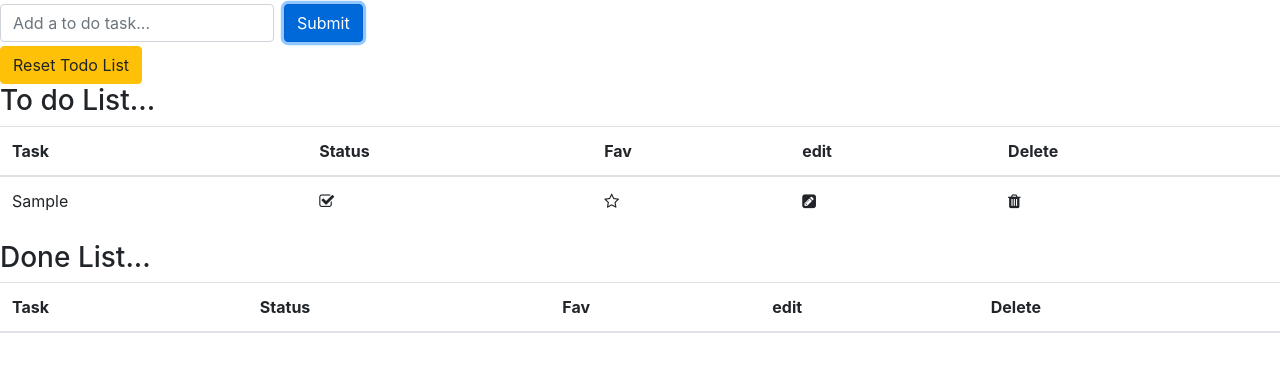
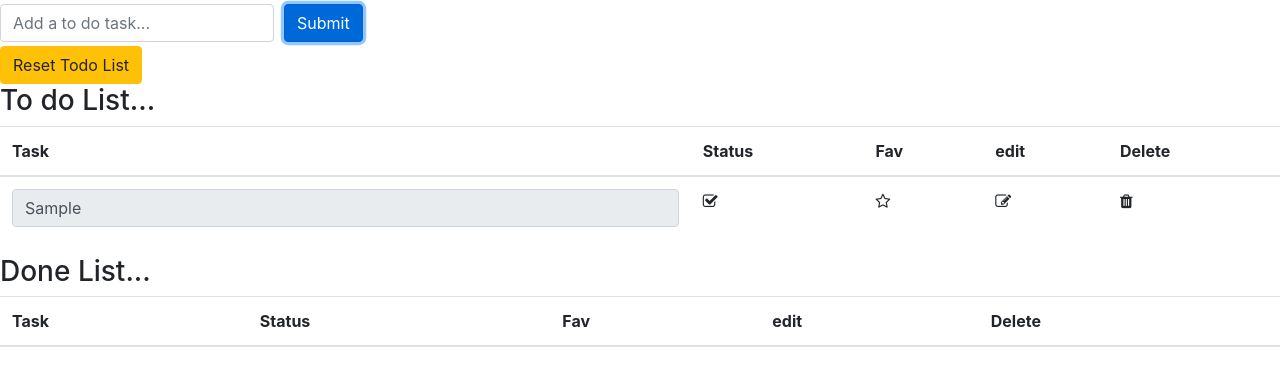
Before and after one commit to edumarg/react-planner-app, a React (Create React App) app: page / in a window 1280 px wide. Both pictures are taken after typing "Sample" into the empty fields and a click on the button "Submit". Shown: the top 386 px of the page. Built offline with nearby package versions, Linux system fonts and the light colour scheme.

Commit message:
reformated list so task is a form

```diff
--- a/src/App.js
+++ b/src/App.js
@@ -19,6 +19,7 @@ class App extends Component {
   handleNewTask(newTask) {
     let newTodoList = [...this.state.todoList];
     newTodoList = [newTask, ...this.state.todoList];
+    console.log("new list", newTodoList);
     this.setState({ todoList: newTodoList });
   }
 
@@ -61,16 +62,20 @@ class App extends Component {
       this.setState({ doneList: sortedList });
   }
 
+  handleEdit(task) {
+    console.log("edit", task);
+    let newList = [...this.state.todoList];
+    const index = newList.indexOf(task);
+    newList[index] = { ...newList[index] };
+    newList[index].beingEdited = !newList[index].beingEdited;
+    this.setState({ todoList: newList });
+  }
+
   handleReset(list) {
-    console.log("reset");
     let newList = [...list];
     newList = [];
     if (list === this.state.todoList) this.setState({ todoList: newList });
     else if (list === this.state.doneList) this.setState({ doneList: newList });
-  }
-
-  handleEdit(task, list) {
-    console.log("edit", task);
   }
 
   render() {
@@ -90,7 +95,7 @@ class App extends Component {
           onMove={(task) => this.handleMove(task, todoList, doneList)}
           onDelete={(task) => this.handleDelete(task, todoList)}
           onFavorite={(task) => this.handleFavorite(task, todoList)}
-          onEdit={(task) => this.handleEdit(task, todoList)}
+          onEdit={(task) => this.handleEdit(task)}
         ></List>{" "}
         {doneList.length > 0 && (
           <ResetButton
@@ -106,7 +111,6 @@ class App extends Component {
           }
           onDelete={(task) => this.handleDelete(task, doneList)}
           onFavorite={(task) => this.handleFavorite(task, doneList)}
-          onEdit={(task) => this.handleEdit(task, todoList)}
         ></List>{" "}
       </React.Fragment>
     );
--- a/src/components/addBar.jsx
+++ b/src/components/addBar.jsx
@@ -8,6 +8,7 @@ class AddBar extends Component {
       done: false,
       createdAt: "",
       favorite: false,
+      beingEdited: false,
     };
   }
 
@@ -24,7 +25,7 @@ class AddBar extends Component {
     let id = new Date() - new Date("1987-07-22");
     const now = Date.now();
     const createdDate = new Date(now);
-    let newTodoTask = this.state.task;
+    let newTodoTask = { ...this.state.task };
     newTodoTask = event.target.value;
     this.setState({ task: newTodoTask, createdAt: createdDate, id });
   }
--- a/src/components/list.jsx
+++ b/src/components/list.jsx
@@ -1,11 +1,27 @@
-import React from "react";
-import MyButton from "./common/buttons";
+import React, { Component } from "react";
+import MyButton from "./common/optionsButtons";
+class List extends Component {
+  constructor(props) {
+    super(props);
+    this.state = { tasks: this.props.task };
+  }
 
-const List = (props) => {
-  const sortedData = props.list.sort((a, b) => a.createdAt - b.createdAt);
+  handleOnSubmit(event) {
+    event.preventDefault();
+  }
+
+  handleOnchange(event) {
+    let editTask = { ...this.state.task };
+    editTask = event.target.value;
+    this.setState({ task: editTask });
+  }
+
+  render() {
+    const { type, list, onMove, onEdit, onFavorite, onDelete } = this.props;
+    const sortedData = list.sort((a, b) => a.createdAt - b.createdAt);
     return (
       <React.Fragment>
-      <h3>{props.type} List...</h3>
+        <h3>{type} List...</h3>
         <table className="table table-hover">
           <thead>
             <tr>
@@ -19,33 +35,49 @@ const List = (props) => {
           <tbody>
             {sortedData.map((task) => (
               <tr key={task.id}>
-              <td>{task.task}</td>
+                <td>
+                  {
+                    <form onSubmit={(event)=>this.handleOnSubmit(event)} >
+                      <input
+                        type="text"
+                        className="form-control"
+                        value={task.task}
+                        disabled={!task.beingEdited}
+                        autoFocus={!task.beingEdited}
+                        onChange={(event) => this.handleOnChange(event)}
+                      />
+                    </form>
+                  }
+                </td>
+                {/* <td>{task.task}</td> */}
                 <td>
                   <MyButton
                     classes={"fa fa-check-square"}
                     type={task.done}
-                  onClick={() => props.onMove(task)}
+                    onClick={() => onMove(task)}
                   ></MyButton>
                 </td>
                 <td>
                   <MyButton
                     classes={"fa fa-star"}
                     type={task.favorite}
-                  onClick={() => props.onFavorite(task)}
+                    onClick={() => onFavorite(task)}
                   ></MyButton>
                 </td>
                 <td>
-                <i
-                  className="fa fa-pencil-square"
-                  style={{ cursor: "pointer" }}
-                  onClick={() => props.onEdit(task)}
-                ></i>
+                  {!task.done && (
+                    <MyButton
+                      classes={"fa fa-pencil-square"}
+                      type={task.beingEdited}
+                      onClick={() => onEdit(task)}
+                    ></MyButton>
+                  )}
                 </td>
                 <td>
                   <i
                     className="fa fa-trash"
                     style={{ cursor: "pointer" }}
-                  onClick={() => props.onDelete(task)}
+                    onClick={() => onDelete(task)}
                   ></i>
                 </td>
               </tr>
@@ -54,6 +86,77 @@ const List = (props) => {
         </table>
       </React.Fragment>
     );
-};
+  }
+}
 
 export default List;
+
+// const List = (props) => {
+//   const sortedData = props.list.sort((a, b) => a.createdAt - b.createdAt);
+//   return (
+//     <React.Fragment>
+//       <h3>{props.type} List...</h3>
+//       <table className="table table-hover">
+//         <thead>
+//           <tr>
+//             <th>Task</th>
+//             <th>Status</th>
+//             <th>Fav</th>
+//             <th>edit</th>
+//             <th>Delete</th>
+//           </tr>
+//         </thead>
+//         <tbody>
+//           {sortedData.map((task) => (
+//             <tr key={task.id}>
+//               {
+//                 <form>
+//                   <input
+//                     type="text"
+//                     className="form-control"
+//                     value={task.task}
+//                     disabled={task.beingEdited}
+//                     onChange={(event)=>this.handleOnChange(event)}
+//                   />
+//                 </form>
+//               }
+//               {/* <td>{task.task}</td> */}
+//               <td>
+//                 <MyButton
+//                   classes={"fa fa-check-square"}
+//                   type={task.done}
+//                   onClick={() => props.onMove(task)}
+//                 ></MyButton>
+//               </td>
+//               <td>
+//                 <MyButton
+//                   classes={"fa fa-star"}
+//                   type={task.favorite}
+//                   onClick={() => props.onFavorite(task)}
+//                 ></MyButton>
+//               </td>
+//               <td>
+//                 {!task.done && (
+//                   <MyButton
+//                     classes={"fa fa-pencil-square"}
+//                     type={task.beingEdited}
+//                     onClick={() => props.onEdit(task)}
+//                   ></MyButton>
+//                 )}
+//               </td>
+//               <td>
+//                 <i
+//                   className="fa fa-trash"
+//                   style={{ cursor: "pointer" }}
+//                   onClick={() => props.onDelete(task)}
+//                 ></i>
+//               </td>
+//             </tr>
+//           ))}
+//         </tbody>
+//       </table>
+//     </React.Fragment>
+//   );
+// };
+
+// export default List;
```
Also changed, not shown: src/components/common/optionsButtons.jsx (renamed from src/components/common/buttons.jsx). Lines whose indentation alone changed are shown as unchanged.
